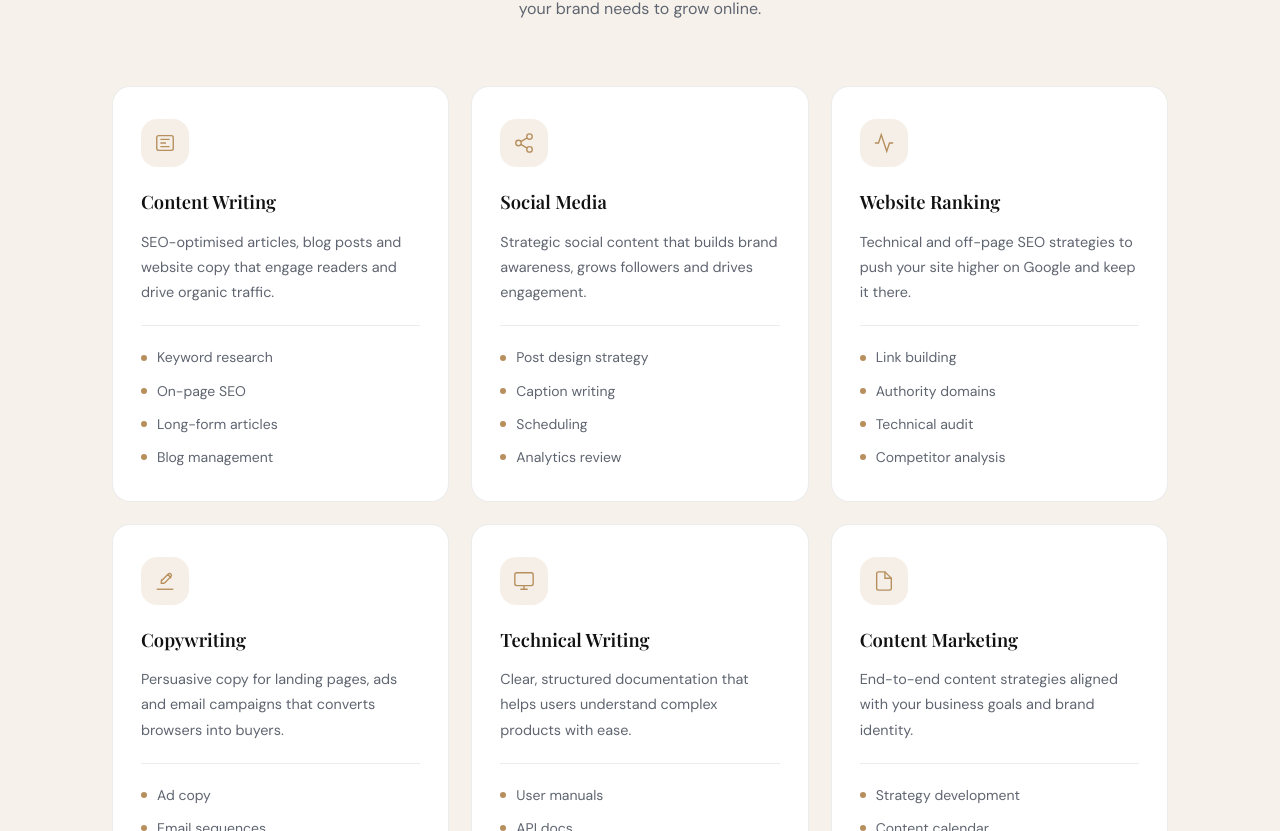
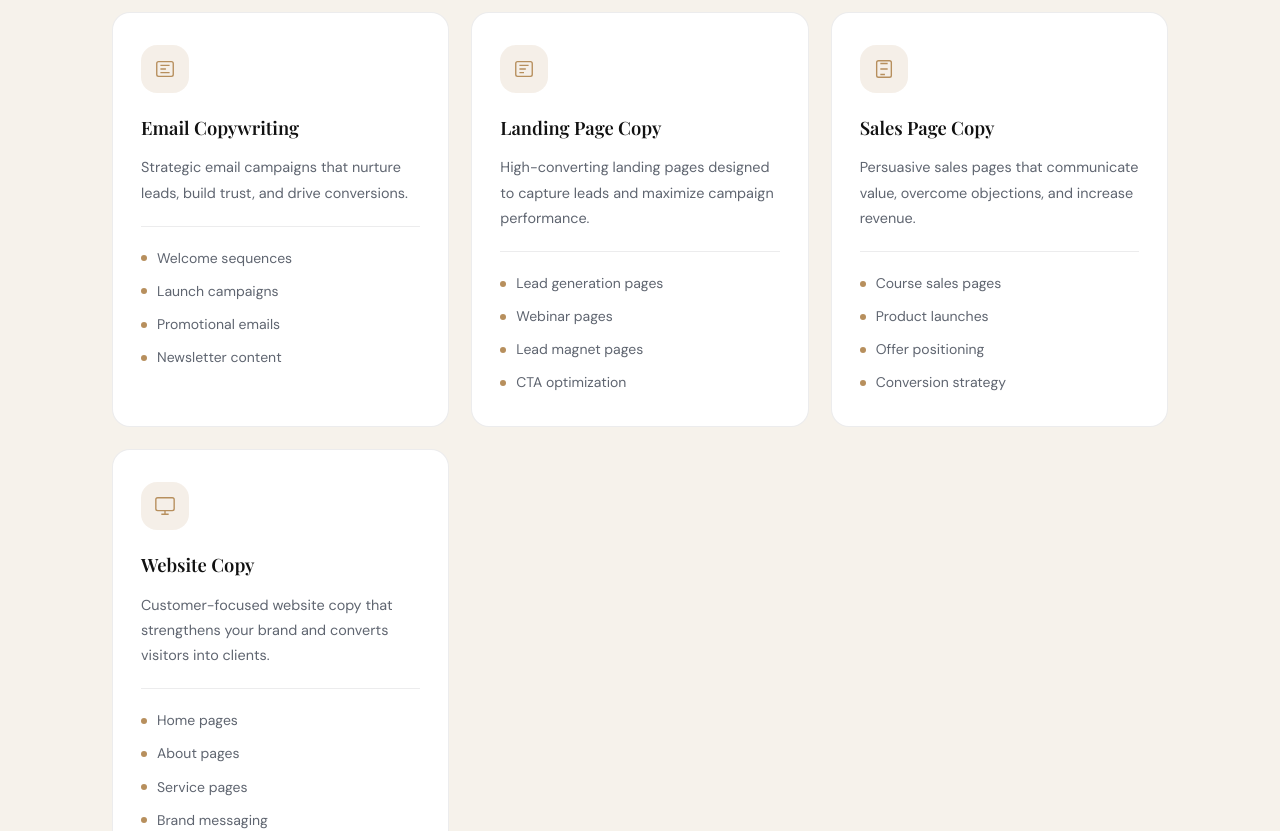
Before and after one commit to 0xDaruby/MJ-Portfolio, a React (Vite) app: page / in a window 1280 px wide. Shown: the part 1969-2800 px from the top of the page. Built offline with nearby package versions, Linux system fonts and the light colour scheme.

Commit message:
Formspree integration

```diff
--- a/src/components/Contact.jsx
+++ b/src/components/Contact.jsx
@@ -1,15 +1,136 @@
 import { useState } from 'react'
 import './Contact.css'
 
+const FORMSPREE_ENDPOINT = 'https://formspree.io/f/mrewyayb'
+const INITIAL_FORM = { firstName: '', lastName: '', email: '', topic: '', message: '', website: '' }
+const MAX_LENGTHS = { firstName: 50, lastName: 50, email: 254, topic: 50, message: 1000 }
+const VALID_TOPICS = ['content', 'seo', 'copywriting', 'other']
+const EMAIL_PATTERN = /^[^\s@]+@[^\s@]+\.[^\s@]+$/
+
+const sanitizeText = (value) =>
+  value.replace(/[\u0000-\u001f\u007f]/g, '').replace(/\s+/g, ' ').trim()
+
+function validateForm(form) {
+  const errors = {}
+  const firstName = sanitizeText(form.firstName)
+  const lastName = sanitizeText(form.lastName)
+  const email = sanitizeText(form.email)
+  const topic = sanitizeText(form.topic)
+  const message = sanitizeText(form.message)
+  const website = sanitizeText(form.website)
+
+  if (website) errors.website = 'Unexpected input.'
+
+  if (!firstName) {
+    errors.firstName = 'First name is required.'
+  } else if (firstName.length > MAX_LENGTHS.firstName) {
+    errors.firstName = 'First name is too long.'
+  } else if (!/^[A-Za-zÀ-ÿ' -]+$/.test(firstName)) {
+    errors.firstName = 'Please use letters, spaces, hyphens, or apostrophes.'
+  }
+
+  if (!lastName) {
+    errors.lastName = 'Last name is required.'
+  } else if (lastName.length > MAX_LENGTHS.lastName) {
+    errors.lastName = 'Last name is too long.'
+  } else if (!/^[A-Za-zÀ-ÿ' -]+$/.test(lastName)) {
+    errors.lastName = 'Please use letters, spaces, hyphens, or apostrophes.'
+  }
+
+  if (!email) {
+    errors.email = 'Email address is required.'
+  } else if (email.length > MAX_LENGTHS.email) {
+    errors.email = 'Email address is too long.'
+  } else if (!EMAIL_PATTERN.test(email)) {
+    errors.email = 'Please enter a valid email address.'
+  }
+
+  if (!topic) {
+    errors.topic = 'Please select a topic.'
+  } else if (!VALID_TOPICS.includes(topic)) {
+    errors.topic = 'Invalid topic selected.'
+  }
+
+  if (!message) {
+    errors.message = 'Message is required.'
+  } else if (message.length < 10) {
+    errors.message = 'Please share a little more detail.'
+  } else if (message.length > MAX_LENGTHS.message) {
+    errors.message = 'Message is too long.'
+  } else if (/[<>]/.test(message)) {
+    errors.message = 'Please avoid HTML characters in your message.'
+  }
+
+  return errors
+}
+
 export default function Contact() {
-  const [form, setForm] = useState({ firstName: '', lastName: '', email: '', topic: '', message: '' })
-  const [sent, setSent] = useState(false)
+  const [form, setForm] = useState(INITIAL_FORM)
+  const [errors, setErrors] = useState({})
+  const [status, setStatus] = useState('idle')
+  const [serverMessage, setServerMessage] = useState('')
 
-  const handleChange = (e) => setForm({ ...form, [e.target.name]: e.target.value })
+  const handleChange = (e) => {
+    const { name, value } = e.target
+    setForm((prev) => ({ ...prev, [name]: value }))
+    setErrors((prev) => ({ ...prev, [name]: undefined }))
+    if (status !== 'idle') setStatus('idle')
+  }
 
-  const handleSubmit = (e) => {
+  const handleSubmit = async (e) => {
     e.preventDefault()
-    setSent(true)
+    setServerMessage('')
+
+    const validationErrors = validateForm(form)
+    if (Object.keys(validationErrors).length > 0) {
+      setErrors(validationErrors)
+      setStatus('idle')
+      return
+    }
+
+    if (form.website) {
+      setStatus('success')
+      setForm(INITIAL_FORM)
+      return
+    }
+
+    const now = Date.now()
+    const lastSubmitted = Number(window.localStorage.getItem('contact-last-submit') || '0')
+    if (now - lastSubmitted < 60_000) {
+      setStatus('error')
+      setServerMessage('Please wait a moment before sending another message.')
+      return
+    }
+
+    setStatus('submitting')
+
+    try {
+      const payload = new URLSearchParams({
+        firstName: sanitizeText(form.firstName),
+        lastName: sanitizeText(form.lastName),
+        email: sanitizeText(form.email),
+        topic: sanitizeText(form.topic),
+        message: sanitizeText(form.message),
+        _replyto: sanitizeText(form.email),
+        _subject: 'New message from your portfolio site',
+      })
+
+      const response = await fetch(FORMSPREE_ENDPOINT, {
+        method: 'POST',
+        headers: { Accept: 'application/json' },
+        body: payload,
+      })
+
+      if (!response.ok) throw new Error('Unable to send your message right now. Please try again in a moment.')
+
+      window.localStorage.setItem('contact-last-submit', String(now))
+      setForm(INITIAL_FORM)
+      setErrors({})
+      setStatus('success')
+    } catch (error) {
+      setStatus('error')
+      setServerMessage(error.message || 'Unable to send your message right now. Please try again in a moment.')
+    }
   }
 
   return (
@@ -32,7 +153,7 @@ export default function Contact() {
               </div>
               <div>
                 <div className="contact__detail-label">Phone</div>
-                <a href="tel:+2195550114" className="contact__detail-value">219 555-0114</a>
+                <a href="tel:+2348072838162" className="contact__detail-value">+234 807 283 8162 </a>
               </div>
             </div>
 
@@ -44,7 +165,7 @@ export default function Contact() {
               </div>
               <div>
                 <div className="contact__detail-label">Email</div>
-                <a href="mailto:hello@yourname.com" className="contact__detail-value">hello@yourname.com</a>
+                <a href="mailto:maryjanemiracle1@gmail.com" className="contact__detail-value">maryjanemiracle1@gmail.com</a>
               </div>
             </div>
 
@@ -56,21 +177,21 @@ export default function Contact() {
               </div>
               <div>
                 <div className="contact__detail-label">Location</div>
-                <span className="contact__detail-value">New Jersey, USA</span>
+                <span className="contact__detail-value">Owerri, Nigeria</span>
               </div>
             </div>
           </div>
         </div>
 
         <div className="contact__form-wrap fade-right" style={{ transitionDelay: '0.15s' }}>
-          {sent ? (
-            <div className="contact__success">
+          {status === 'success' ? (
+            <div className="contact__success" role="status" aria-live="polite">
               <div className="contact__success-icon">✓</div>
               <h3>Message Sent!</h3>
               <p>Thanks for reaching out. I'll get back to you within 24 hours.</p>
             </div>
           ) : (
-            <form className="contact__form" onSubmit={handleSubmit}>
+            <form className="contact__form" onSubmit={handleSubmit} noValidate>
               <div className="contact__form-row">
                 <div className="contact__field">
                   <input
@@ -80,7 +201,9 @@ export default function Contact() {
                     value={form.firstName}
                     onChange={handleChange}
                     required
+                    maxLength={MAX_LENGTHS.firstName}
                   />
+                  {errors.firstName && <span className="contact__field-error">{errors.firstName}</span>}
                 </div>
                 <div className="contact__field">
                   <input
@@ -90,7 +213,9 @@ export default function Contact() {
                     value={form.lastName}
                     onChange={handleChange}
                     required
+                    maxLength={MAX_LENGTHS.lastName}
                   />
+                  {errors.lastName && <span className="contact__field-error">{errors.lastName}</span>}
                 </div>
               </div>
 
@@ -103,7 +228,9 @@ export default function Contact() {
                     value={form.email}
                     onChange={handleChange}
                     required
+                    maxLength={MAX_LENGTHS.email}
                   />
+                  {errors.email && <span className="contact__field-error">{errors.email}</span>}
                 </div>
                 <div className="contact__field">
                   <select name="topic" value={form.topic} onChange={handleChange} required>
@@ -113,6 +240,7 @@ export default function Contact() {
                     <option value="copywriting">Copywriting</option>
                     <option value="other">Other</option>
                   </select>
+                  {errors.topic && <span className="contact__field-error">{errors.topic}</span>}
                 </div>
               </div>
 
@@ -124,11 +252,29 @@ export default function Contact() {
                   value={form.message}
                   onChange={handleChange}
                   required
+                  maxLength={MAX_LENGTHS.message}
+                />
+                {errors.message && <span className="contact__field-error">{errors.message}</span>}
+              </div>
+
+              <div className="contact__field contact__field--honeypot">
+                <input
+                  type="text"
+                  name="website"
+                  tabIndex={-1}
+                  autoComplete="off"
+                  value={form.website}
+                  onChange={handleChange}
+                  aria-hidden="true"
                 />
               </div>
 
-              <button type="submit" className="btn-primary contact__submit">
-                Send Message
+              {serverMessage && (
+                <p className="contact__form-error" role="alert">{serverMessage}</p>
+              )}
+
+              <button type="submit" className="btn-primary contact__submit" disabled={status === 'submitting'}>
+                {status === 'submitting' ? 'Sending...' : 'Send Message'}
                 <svg width="16" height="16" viewBox="0 0 24 24" fill="none" stroke="currentColor" strokeWidth="2" aria-hidden="true">
                   <line x1="22" y1="2" x2="11" y2="13"/><polygon points="22 2 15 22 11 13 2 9 22 2"/>
                 </svg>
--- a/src/components/Footer.jsx
+++ b/src/components/Footer.jsx
@@ -38,15 +38,7 @@ const socials = [
       </svg>
     ),
   },
-  {
-    label: 'YouTube',
-    href: '#',
-    icon: (
-      <svg viewBox="0 0 24 24" fill="currentColor" aria-hidden="true">
-        <path d="M22.54 6.42a2.78 2.78 0 0 0-1.95-1.96C18.88 4 12 4 12 4s-6.88 0-8.59.46a2.78 2.78 0 0 0-1.95 1.96A29 29 0 0 0 1 12a29 29 0 0 0 .46 5.58 2.78 2.78 0 0 0 1.95 1.96C5.12 20 12 20 12 20s6.88 0 8.59-.46a2.78 2.78 0 0 0 1.95-1.96A29 29 0 0 0 23 12a29 29 0 0 0-.46-5.58zM9.75 15.02V8.98L15.5 12l-5.75 3.02z"/>
-      </svg>
-    ),
-  },
+
 ]
 
 export default function Footer() {
@@ -99,8 +91,10 @@ export default function Footer() {
 
       <div className="footer__bottom">
         <div className="container footer__bottom-inner">
-          <span className="footer__copy">© 2024 YourName. All rights reserved.</span>
-          <span className="footer__credit">Built with care ✦</span>
+          <span className="footer__copy">© 2026 Mary Jane. All rights reserved.</span>
+          <a href="https://www.oxdaruby.tech/" target="_blank" rel="noreferrer" className="footer__credit">
+            Built by 0xdaruby✦
+          </a>
         </div>
       </div>
     </footer>
--- a/src/components/Services.jsx
+++ b/src/components/Services.jsx
@@ -7,61 +7,62 @@ const services = [
         <path d="M7 8h10M7 12h6m-6 4h10M5 4h14a2 2 0 0 1 2 2v12a2 2 0 0 1-2 2H5a2 2 0 0 1-2-2V6a2 2 0 0 1 2-2z"/>
       </svg>
     ),
-    title: 'Content Writing',
-    desc: 'SEO-optimised articles, blog posts and website copy that engage readers and drive organic traffic.',
-    bullets: ['Keyword research', 'On-page SEO', 'Long-form articles', 'Blog management'],
+    title: 'Email Copywriting',
+    desc: 'Strategic email campaigns that nurture leads, build trust, and drive conversions.',
+    bullets: [
+      'Welcome sequences',
+      'Launch campaigns',
+      'Promotional emails',
+      'Newsletter content',
+    ],
   },
   {
     icon: (
       <svg viewBox="0 0 24 24" fill="none" stroke="currentColor" strokeWidth="1.5" aria-hidden="true">
-        <circle cx="18" cy="5" r="3"/><circle cx="6" cy="12" r="3"/><circle cx="18" cy="19" r="3"/>
-        <path d="m8.59 13.51 6.83 3.98M15.41 6.51l-6.82 3.98"/>
+        <rect x="3" y="4" width="18" height="16" rx="2"/>
+        <path d="M7 8h10M7 12h7M7 16h5"/>
       </svg>
     ),
-    title: 'Social Media',
-    desc: 'Strategic social content that builds brand awareness, grows followers and drives engagement.',
-    bullets: ['Post design strategy', 'Caption writing', 'Scheduling', 'Analytics review'],
+    title: 'Landing Page Copy',
+    desc: 'High-converting landing pages designed to capture leads and maximize campaign performance.',
+    bullets: [
+      'Lead generation pages',
+      'Webinar pages',
+      'Lead magnet pages',
+      'CTA optimization',
+    ],
   },
   {
     icon: (
       <svg viewBox="0 0 24 24" fill="none" stroke="currentColor" strokeWidth="1.5" aria-hidden="true">
-        <polyline points="22 12 18 12 15 21 9 3 6 12 2 12"/>
+        <path d="M8 6h8M8 12h8M8 18h5"/>
+        <rect x="4" y="3" width="16" height="18" rx="2"/>
       </svg>
     ),
-    title: 'Website Ranking',
-    desc: 'Technical and off-page SEO strategies to push your site higher on Google and keep it there.',
-    bullets: ['Link building', 'Authority domains', 'Technical audit', 'Competitor analysis'],
+    title: 'Sales Page Copy',
+    desc: 'Persuasive sales pages that communicate value, overcome objections, and increase revenue.',
+    bullets: [
+      'Course sales pages',
+      'Product launches',
+      'Offer positioning',
+      'Conversion strategy',
+    ],
   },
   {
     icon: (
       <svg viewBox="0 0 24 24" fill="none" stroke="currentColor" strokeWidth="1.5" aria-hidden="true">
-        <path d="M15.232 5.232l3.536 3.536M9 11l6.586-6.586a2 2 0 0 1 2.828 2.828L11.828 13.828a2 2 0 0 1-1.414.586H8v-2.414a2 2 0 0 1 .586-1.414z"/>
-        <path d="M3 21h18"/>
+        <rect x="2" y="3" width="20" height="14" rx="2"/>
+        <path d="M8 21h8M12 17v4"/>
       </svg>
     ),
-    title: 'Copywriting',
-    desc: 'Persuasive copy for landing pages, ads and email campaigns that converts browsers into buyers.',
-    bullets: ['Ad copy', 'Email sequences', 'Landing pages', 'Product descriptions'],
-  },
-  {
-    icon: (
-      <svg viewBox="0 0 24 24" fill="none" stroke="currentColor" strokeWidth="1.5" aria-hidden="true">
-        <rect x="2" y="3" width="20" height="14" rx="2"/><path d="M8 21h8M12 17v4"/>
-      </svg>
-    ),
-    title: 'Technical Writing',
-    desc: 'Clear, structured documentation that helps users understand complex products with ease.',
-    bullets: ['User manuals', 'API docs', 'How-to guides', 'Process documentation'],
-  },
-  {
-    icon: (
-      <svg viewBox="0 0 24 24" fill="none" stroke="currentColor" strokeWidth="1.5" aria-hidden="true">
-        <path d="M13 2H6a2 2 0 0 0-2 2v16a2 2 0 0 0 2 2h12a2 2 0 0 0 2-2V9z"/><polyline points="13 2 13 9 20 9"/>
-      </svg>
-    ),
-    title: 'Content Marketing',
-    desc: 'End-to-end content strategies aligned with your business goals and brand identity.',
-    bullets: ['Strategy development', 'Content calendar', 'Performance tracking', 'Brand alignment'],
+    title: 'Website Copy',
+    desc: 'Customer-focused website copy that strengthens your brand and converts visitors into clients.',
+    bullets: [
+      'Home pages',
+      'About pages',
+      'Service pages',
+      'Brand messaging',
+    ],
   },
 ]
 
@@ -70,12 +71,8 @@ export default function Services() {
     <section id="services" className="section-pad services">
       <div className="container">
         <div className="services__header fade-up">
-          <span className="section-label">What I Offer</span>
-          <h2 className="section-title">Services I Provide</h2>
-          <p className="section-subtitle">
-            From a single article to a full content strategy — I cover everything
-            your brand needs to grow online.
-          </p>
+          <span className="section-label">What your brand needs</span>
+          <h2 className="section-title">Services I Offer</h2>
         </div>
 
         <div className="services__grid">
```
Also changed, not shown: src/components/Contact.css (+23 -0 lines).
